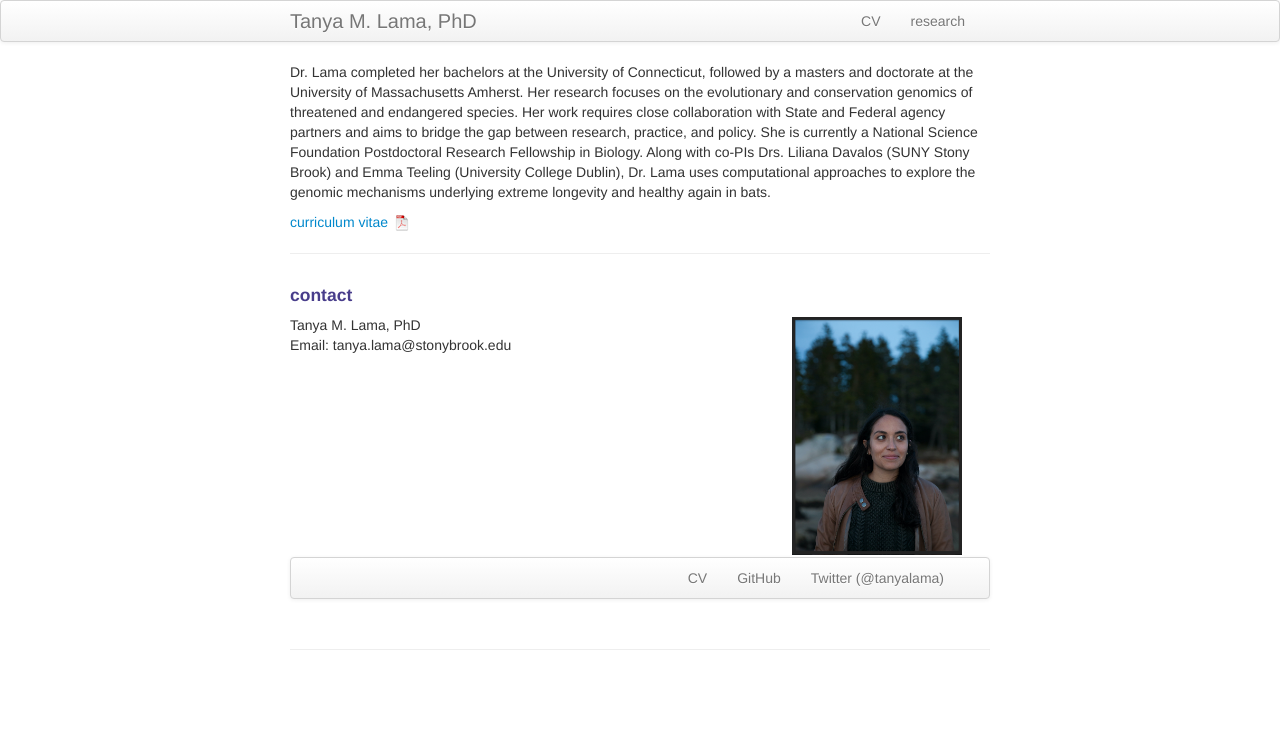
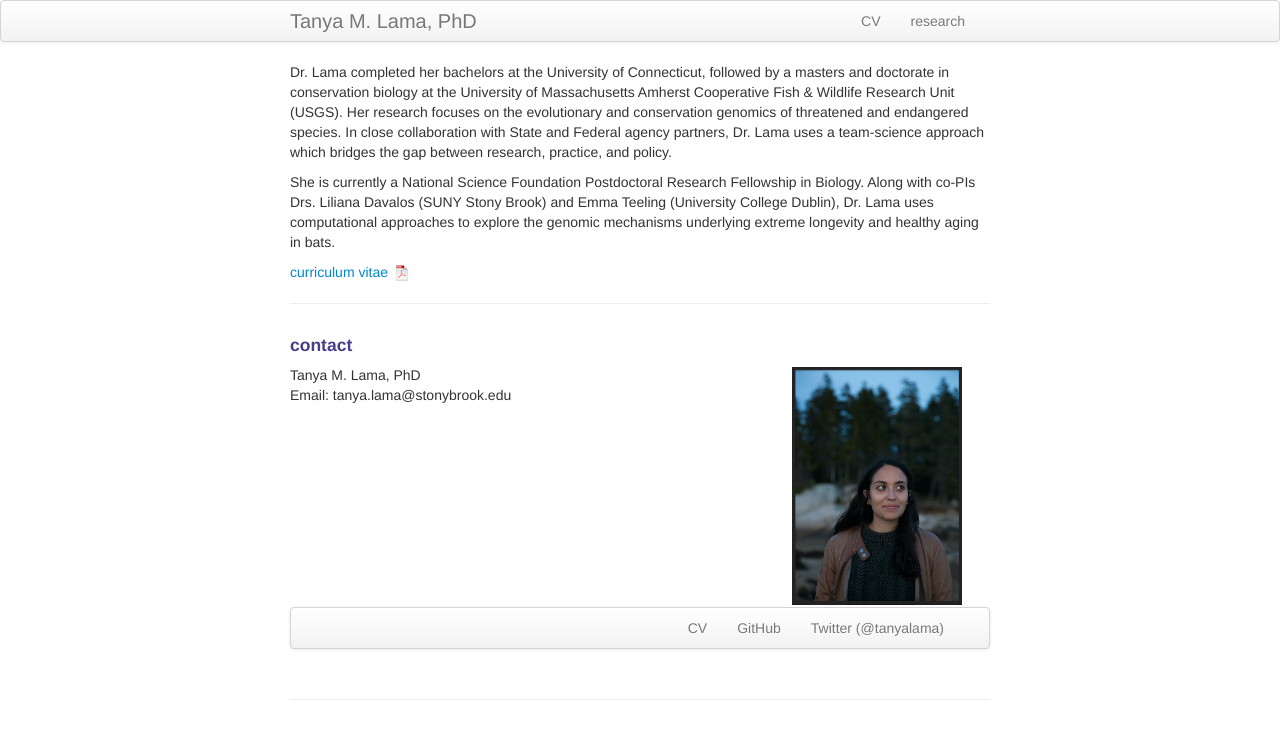
Before and after one commit to tanyalama/tanyalama.github.io, a Jekyll site: the page built from index.md, in a window 1280 px wide. Shown: the top 739 px of the page. Built offline with Jekyll 4.4.1, drawn with Linux system fonts in a browser that asks for light colours.

Commit message:
Update index.md

```diff
--- a/index.md
+++ b/index.md
@@ -5,7 +5,9 @@ description: Tanya is a National Science Foundation postdocoral research fellow
 keywords: conservation, genomics, wildlife, bats, lynx, ecology
 ---
 
-Dr. Lama completed her bachelors at the University of Connecticut, followed by a masters and doctorate at the University of Massachusetts Amherst. Her research focuses on the evolutionary and conservation genomics of threatened and endangered species. Her work requires close collaboration with State and Federal agency partners and aims to bridge the gap between research, practice, and policy. She is currently a National Science Foundation Postdoctoral Research Fellowship in Biology. Along with co-PIs Drs. Liliana Davalos (SUNY Stony Brook) and Emma Teeling (University College Dublin), Dr. Lama uses computational approaches to explore the genomic mechanisms underlying extreme longevity and healthy again in bats.
+Dr. Lama completed her bachelors at the University of Connecticut, followed by a masters and doctorate in conservation biology at the University of Massachusetts Amherst Cooperative Fish & Wildlife Research Unit (USGS). Her research focuses on the evolutionary and conservation genomics of threatened and endangered species. In close collaboration with State and Federal agency partners, Dr. Lama uses a team-science approach which bridges the gap between research, practice, and policy.
+
+She is currently a National Science Foundation Postdoctoral Research Fellowship in Biology. Along with co-PIs Drs. Liliana Davalos (SUNY Stony Brook) and Emma Teeling (University College Dublin), Dr. Lama uses computational approaches to explore the genomic mechanisms underlying extreme longevity and healthy aging in bats.
 
 [curriculum vitae ![CV as pdf]({{ BASE_PATH }}/pages/icons16/pdf-icon.png)]({{ BASE_PATH }}/assets/CV.pdf)<br/>
 
```
